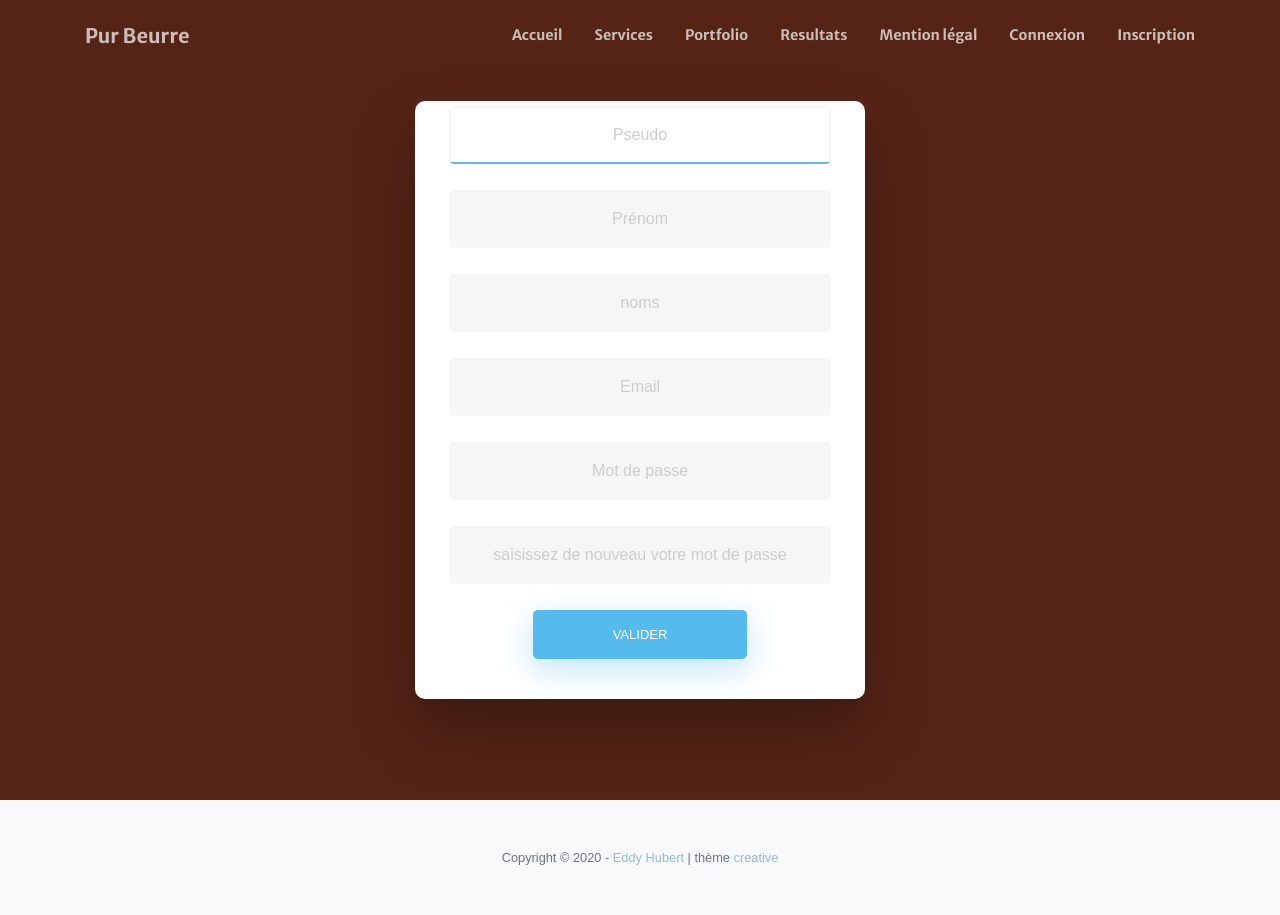
After one commit to Eolynas/pur_beurre, a Django app: page /accounts/register/ in a window 1280 px wide. The commit adds this page. Run offline with Django 3.2, Linux system fonts and the light colour scheme; data that the repository does not hold is empty; some libraries are stand-ins or nearby versions.

Commit message:
creation login

```diff
--- a/product/forms.py
+++ b/product/forms.py
@@ -1,6 +1,7 @@
 """ Form for product app"""
 from django import forms
-from django.core.exceptions import ValidationError
+from django.contrib.auth.forms import UserCreationForm
+from django.contrib.auth.models import User
 
 
 class SearchProduct(forms.Form):
@@ -10,9 +11,46 @@ class SearchProduct(forms.Form):
     product = forms.CharField(label='product', max_length=100,
                               widget=forms.TextInput(
                                   attrs={'placeholder': 'Produit',
-                                         'class': 'form-control search-product',
-                                         'id': 'products_toto'}))
+                                         'class': 'form-control search-product'}))
 
     def print_form(self):
         print(self.cleaned_data)
         return self.cleaned_data
+
+
+class RegisterUserForm(UserCreationForm):
+    """
+    form for signup new users
+    """
+    # pseudo = forms.CharField(max_length=100)
+    # message = forms.CharField(widget=forms.Textarea)
+    username = forms.CharField(required=True, widget=forms.TextInput(attrs={'placeholder': 'Pseudo',
+                                                              'class': 'fadeIn first'}))
+    email = forms.EmailField(required=True, widget=forms.TextInput(attrs={'placeholder': 'Email',
+                                                           'class': 'fadeIn second'}))
+    first_name = forms.CharField(required=False, widget=forms.TextInput(attrs={'placeholder': 'Prénom',
+                                                                'class': 'fadeIn third'}))
+    last_name = forms.CharField(required=False, widget=forms.TextInput(attrs={'placeholder': 'noms',
+                                                               'class': 'fadeIn second'}))
+    password1 = forms.CharField(required=True, widget=forms.PasswordInput(attrs={'placeholder': 'Mot de passe',
+                                                               'class': 'fadeIn fourth'}))
+    password2 = forms.CharField(required=True, widget=forms.PasswordInput(attrs={'placeholder': 'saisissez de nouveau votre mot de passe',
+                                                               'class': 'fadeIn fourth'}))
+
+    # cc_myself = forms.BooleanField(required=False)
+
+    class Meta:
+        model = User
+        fields = ("username", "first_name", "last_name", "email", "password1", "password2")
+
+    def save(self, commit=True):
+        user = super(UserCreationForm, self).save(commit=False)
+        user.email = self.cleaned_data["email"]
+        user.first_name = self.cleaned_data["first_name"]
+        user.last_name = self.cleaned_data["last_name"]
+
+        user.save()
+        return user
+        # if commit:
+        #     user.save()
+        # return user
--- a/product/static/product/css/loggin.css
+++ b/product/static/product/css/login_register.css
@@ -117,7 +117,7 @@ input[type=button]:active, input[type=submit]:active, input[type=reset]:active
   transform: scale(0.95);
 }
 
-input[type=text] {
+input[type=text], input[type=password] {
   background-color: #f6f6f6;
   border: none;
   color: #0d0d0d;
@@ -138,12 +138,12 @@ input[type=text] {
   border-radius: 5px 5px 5px 5px;
 }
 
-input[type=text]:focus {
+input[type=text]:focus, input:focus, input[type=password]:focus {
   background-color: #fff;
   border-bottom: 2px solid #5fbae9;
 }
 
-input[type=text]:placeholder {
+input[type=text]::placeholder, input[type=password]::placeholder {
   color: #cccccc;
 }
 
--- a/product/templates/products/navbar.html
+++ b/product/templates/products/navbar.html
@@ -19,7 +19,7 @@
                         <li class="nav-item"><a class="nav-link js-scroll-trigger"
                                                 href="{% url 'login' %}">Connexion</a></li>
                         <li class="nav-item"><a class="nav-link js-scroll-trigger"
-                                                href="{% url 'login' %}">Inscription</a></li>
+                                                href="{% url 'register' %}">Inscription</a></li>
                     {% endif %}
 
                     {% if user.is_authenticated %}
--- /dev/null
+++ b/product/templates/products/register.html
@@ -0,0 +1,49 @@
+{% extends 'products/base.html' %}
+{% block title %} Login {% endblock %}
+{% block content %}
+
+    {% load static %}
+    <link href="{% static 'product/css/login_register.css' %}" rel="stylesheet"/>
+
+
+
+    <div class="wrapper fadeInDown">
+
+        <div id="formContent">
+            <!-- Tabs Titles -->
+
+            <!-- Icon -->
+            {#            <div class="fadeIn first">#}
+            {#                <i class="fas fa-user-plus"></i>#}
+            {#            </div>#}
+
+            <!-- Login Form -->
+            <form method="post">
+                {% csrf_token %}
+                <p>{{ form.username }}</p>
+                <p>{{ form.first_name }}</p>
+                <p>{{ form.last_name }}</p>
+                <p>{{ form.email }}</p>
+                <p>{{ form.password1 }}</p>
+                <p>{{ form.password2 }}</p>
+                {#                {{ form.as_p }}#}
+                {#                      <input type="text" id="login" class="fadeIn second" name="login" placeholder="Pseudo">#}
+                {#                      <input type="text" id="first_name" class="fadeIn third" name="first_name" placeholder="Prénoms">#}
+                {#                      <input type="text" id="last_name" class="fadeIn third" name="last_name" placeholder="Noms">#}
+                {#                      <input type="text" id="email" class="fadeIn third" name="email" placeholder="adresse email">#}
+                {#                      <input type="text" id="password" class="fadeIn third" name="password" placeholder="mot de passe">#}
+                <div>
+                    {{ form.errors }}
+                </div>
+                <input type="submit" class="fadeIn fourth" value="Valider">
+            </form>
+
+            {#            <!-- Remind Passowrd -->#}
+            {#            <div id="formFooter">#}
+            {#                <a class="underlineHover" href="#">Forgot Password?</a>#}
+            {#            </div>#}
+
+        </div>
+    </div>
+
+{% endblock %}
--- a/product/urls.py
+++ b/product/urls.py
@@ -13,6 +13,7 @@ urlpatterns = [
     path('accounts/login/', views.LoginView.as_view(), name="login"),
     path('accounts/logout/', views.LogoutView.as_view(), name="logout"),
     path('accounts/dashboard/', views.DashboardUser.as_view(), name="dashboardUser"),
+    path('accounts/register/', views.RegisterUser.as_view(), name="register"),
     # path('/accounts/signup/', views.SignUp.as_view(), name="signup"),
     # path('product_result/', views.ProductResult.as_view(extra_context={'title': 'Mention Légale'}),
     #      name="product_result")
--- a/product/views.py
+++ b/product/views.py
@@ -8,7 +8,7 @@ from django.contrib.auth.forms import UserCreationForm, AuthenticationForm
 from django.contrib.auth.decorators import login_required
 from django.utils.decorators import method_decorator
 
-from .forms import SearchProduct
+from .forms import SearchProduct, RegisterUserForm
 from product.models import get_id_product_by_name, get_product_by_id, get_subsitut_for_product, get_all_name_products
 
 
@@ -81,25 +81,35 @@ class AllProducts(generic.View):
         return JsonResponse(dict_products, safe=True)
 
 
-class SignUp(generic.TemplateView):
+class RegisterUser(generic.TemplateView):
     """
     page signUP
     """
 
-    template_name = 'products/signup.html'
+    template_name = 'products/register.html'
 
     def post(self, request, *args, **kwargs):
-        form = UserCreationForm(request.POST)
+        form = RegisterUserForm(request.POST)
         if form.is_valid():
-            form.save()
+
             username = form.cleaned_data.get('username')
+            first_name = form.cleaned_data.get('first_name')
+            last_name = form.cleaned_data.get('last_name')
+            email = form.cleaned_data.get('email')
             raw_password = form.cleaned_data.get('password1')
-            user = authenticate(username=username, password=raw_password)
+            user = authenticate(username=username,
+                                password=raw_password,
+                                first_name=first_name,
+                                last_name=last_name,
+                                email=email)
+            user = form.save(request)
             login(request, user)
             return HttpResponseRedirect('/index')
+        else:
+            return render(request, self.template_name, {'form': form})
 
     def get(self, request, *args, **kwargs):
-        form = UserCreationForm()
+        form = RegisterUserForm()
         return render(request, self.template_name, {'form': form})
 
 
```
Also changed, not shown: product/templates/products/login.html (+4 -4 lines), product/templates/products/signup.html (deleted, +0 -21 lines).
